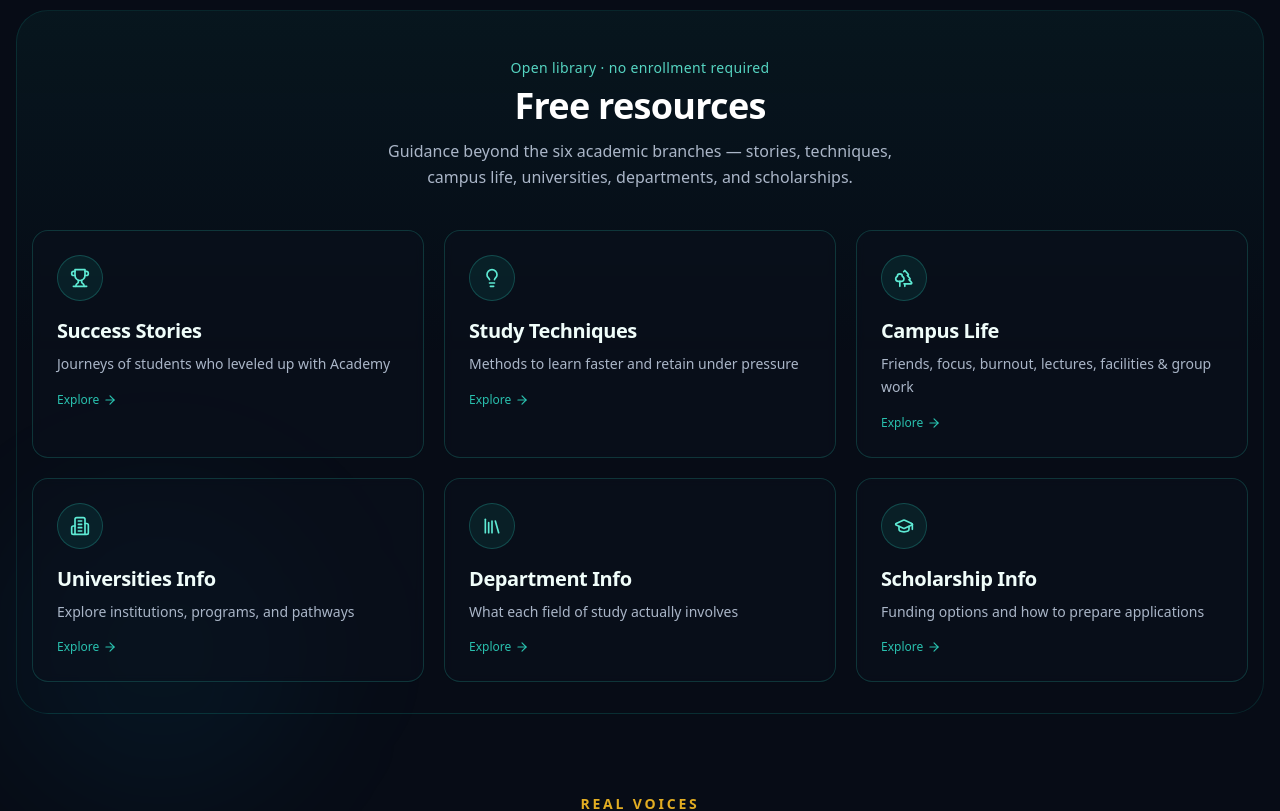
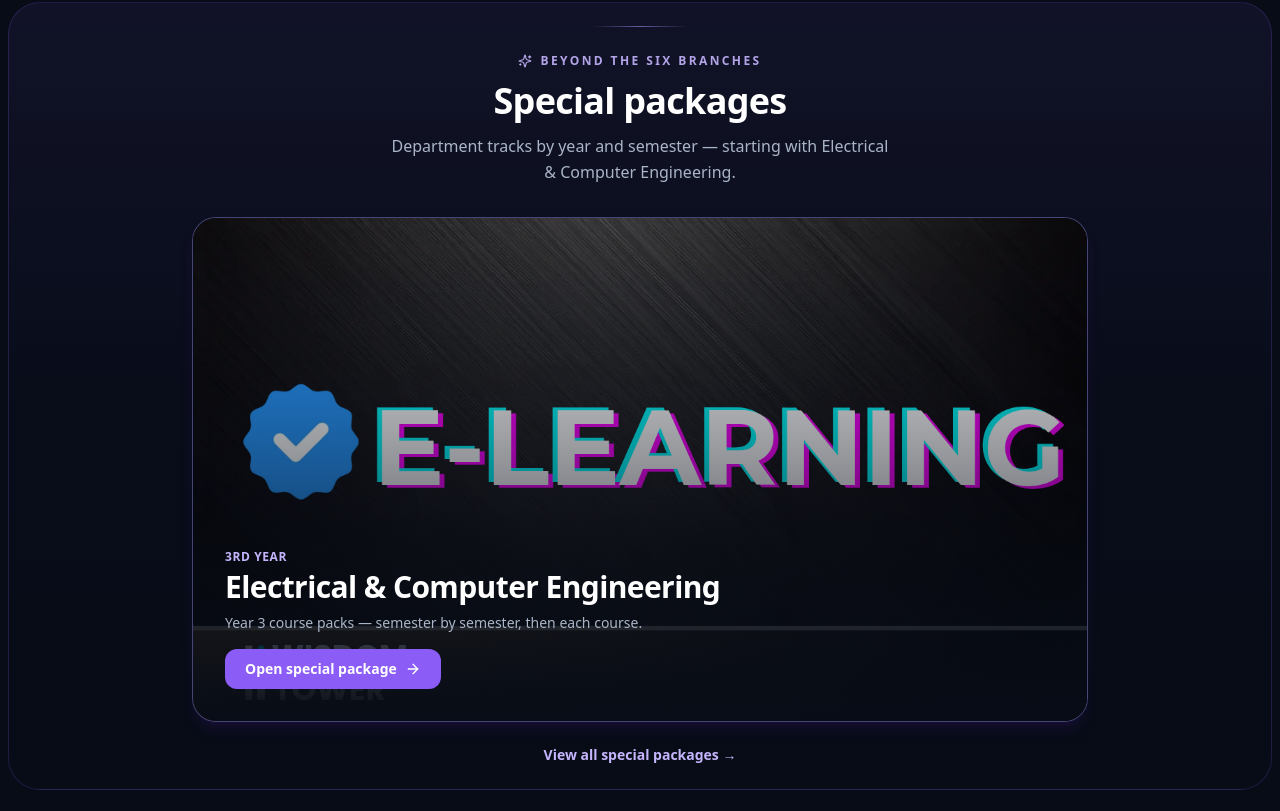
Before and after one commit to hiyabteklu/Wisdom-tower-academy, a Next.js app: page /academy in a window 1280 px wide. Shown: the part 1634-2445 px from the top of the page. Built offline with nearby package versions, Linux system fonts and the light colour scheme; no server answers.

Commit message:
Academy hub: Special Packages 16:9 block between programs and free resources

```diff
--- a/src/app/academy/page.tsx
+++ b/src/app/academy/page.tsx
@@ -8,12 +8,14 @@ import {
   GraduationCap as GradCap,
   Trees,
   BadgeCheck,
+  Sparkles,
 } from "lucide-react";
 import VoiceMessageCard from "@/components/VoiceMessageCard";
 import TestimonialMarquee from "@/components/TestimonialMarquee";
 import WelcomeVideoCard from "@/components/WelcomeVideoCard";
 import PartnershipPath from "@/components/PartnershipPath";
 import { packageImages } from "@/data/packages";
+import { specialPackages } from "@/data/special-packages";
 
 const programs = [
   {
@@ -139,6 +141,8 @@ const voiceStudents = [
 ];
 
 export default function AcademyPage() {
+  const featuredSpecial = specialPackages[0];
+
   return (
     <div className="relative">
       <div className="absolute inset-0 overflow-hidden pointer-events-none">
@@ -197,6 +201,67 @@ export default function AcademyPage() {
               </Link>
             ))}
           </div>
+
+          {/* Special packages — clearly separated from the six branches */}
+          <section className="mt-20 md:mt-24 relative" id="special-packages">
+            <div className="absolute -inset-x-2 md:-inset-x-6 -inset-y-6 rounded-[2rem] border border-violet-500/20 bg-gradient-to-b from-violet-500/[0.08] via-violet-500/[0.02] to-transparent pointer-events-none" />
+            <div className="absolute top-0 left-1/2 -translate-x-1/2 w-24 h-px bg-gradient-to-r from-transparent via-violet-400/60 to-transparent" />
+
+            <div className="relative text-center mb-8 pt-6">
+              <p className="inline-flex items-center gap-2 text-xs font-bold uppercase tracking-[0.2em] text-violet-300/90 mb-3">
+                <Sparkles className="w-3.5 h-3.5" />
+                Beyond the six branches
+              </p>
+              <h2 className="font-display text-3xl md:text-4xl font-bold text-white mb-3">
+                Special packages
+              </h2>
+              <p className="text-wisdom-muted max-w-lg mx-auto text-base leading-relaxed">
+                Department tracks by year and semester — starting with Electrical & Computer
+                Engineering.
+              </p>
+            </div>
+
+            {featuredSpecial && (
+              <Link
+                href={`/academy/special-packages/${featuredSpecial.slug}`}
+                className="relative group block max-w-4xl mx-auto overflow-hidden rounded-3xl border border-violet-400/30 bg-wisdom-card hover:border-violet-300/50 transition-all shadow-lg shadow-violet-900/20"
+              >
+                <div className="relative aspect-video w-full overflow-hidden bg-wisdom-navy">
+                  {/* eslint-disable-next-line @next/next/no-img-element */}
+                  <img
+                    src={featuredSpecial.image}
+                    alt={featuredSpecial.name}
+                    className="absolute inset-0 h-full w-full object-cover transition-transform duration-700 group-hover:scale-[1.03]"
+                  />
+                  <div className="absolute inset-0 bg-gradient-to-t from-[#070c16] via-[#070c16]/45 to-transparent" />
+                  <div className="absolute bottom-0 left-0 right-0 p-6 md:p-8 text-left">
+                    <p className="text-violet-300 text-xs font-semibold uppercase tracking-wider mb-1">
+                      {featuredSpecial.yearLabel}
+                    </p>
+                    <h3 className="font-display text-2xl md:text-3xl font-bold text-white mb-2">
+                      {featuredSpecial.name}
+                    </h3>
+                    <p className="text-sm text-wisdom-muted max-w-md mb-4">
+                      {featuredSpecial.blurb}
+                    </p>
+                    <span className="inline-flex items-center gap-2 px-5 py-2.5 rounded-xl bg-violet-500 text-white text-sm font-bold">
+                      Open special package
+                      <ArrowRight className="w-4 h-4 transition-transform group-hover:translate-x-1" />
+                    </span>
+                  </div>
+                </div>
+              </Link>
+            )}
+
+            <p className="relative mt-5 text-center">
+              <Link
+                href="/academy/special-packages"
+                className="text-sm font-semibold text-violet-300 hover:text-violet-200"
+              >
+                View all special packages →
+              </Link>
+            </p>
+          </section>
 
           <div className="mt-24 md:mt-28 relative">
             <div className="absolute -inset-x-4 -inset-y-8 rounded-[2rem] border border-teal-500/15 bg-gradient-to-b from-teal-500/[0.06] via-transparent to-transparent pointer-events-none" />
@@ -271,7 +336,6 @@ export default function AcademyPage() {
             </p>
           </section>
 
-          {/* Partnership — one 16:9 cover + step path (like Digital Work with us) */}
           <section className="mt-24 md:mt-28" id="partnership">
             <div className="max-w-3xl mx-auto">
               <PartnershipPath />
```
